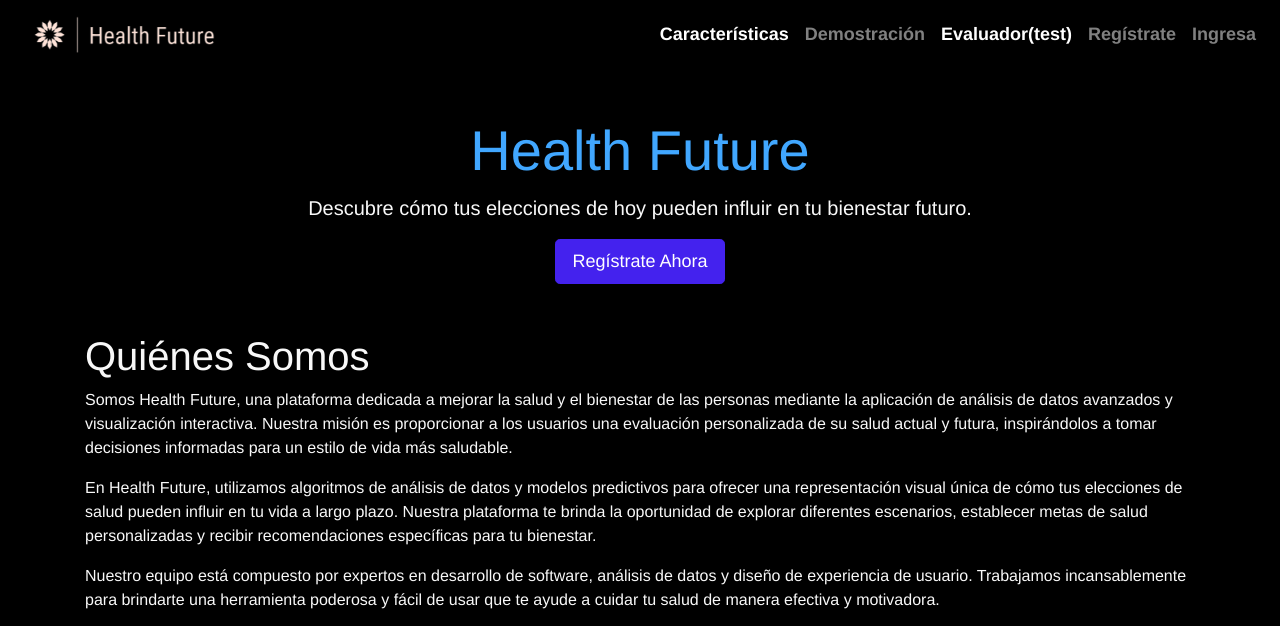
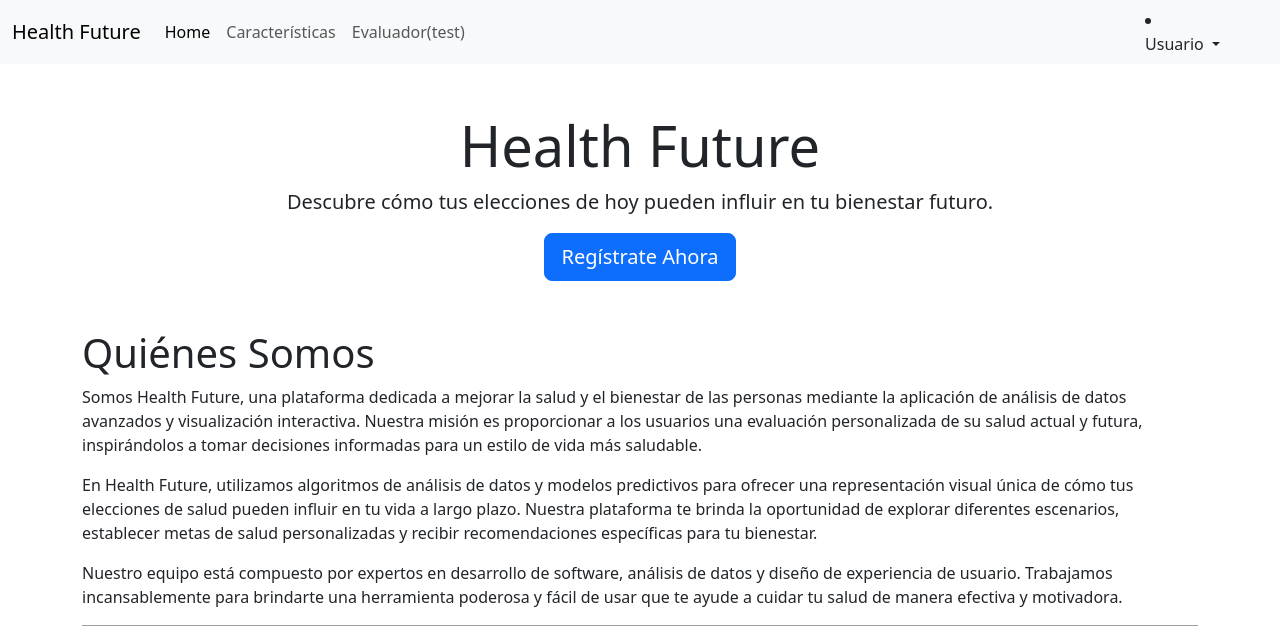
Before and after one commit to luziiro/capston, a PHP site: page /plantillas/inicio/index.php in a window 1280 px wide. Shown: the top 626 px of the page. Run offline with PHP 8.4, Linux system fonts and the light colour scheme; grey boxes are pictures that could not be loaded.

Commit message:
cambio de colores y header

```diff
--- a/assets/estilo.css
+++ b/assets/estilo.css
@@ -4,56 +4,14 @@ body {
     font-size: 16px;
     margin: 0;
     padding: 0;
-    background-color: #000000;
     color: #333;
-}
-
-.card-body{
-    background-color: #000000;
-}
-
-/* Letras */
-h1 {
-    color: #f8f8f8;
-}
-h3 {
-    color: #f8f8f8;
-}
-p {
-    color: #f8f8f8;
-}
-h2 {
-    color: #f8f8f8;
-}
-label {
-    color: #f8f8f8;
 }
 
 
 /* Encabezado */
 header {
-    background-color: #000000;
-    color: #f8f8f8;
     text-align: center;
     padding: 50px 0;
-}
-
-/* Barra de navegación */
-.navbar {
-    background-color: #000000;
-    border-bottom: 1px solid #000000;
-}
-
-.navbar-brand {
-    color: #000080;
-    font-weight: bold;
-    font-size: 24px;
-}
-
-.navbar-nav .nav-link {
-    color: #000080;
-    font-weight: bold;
-    font-size: 18px;
 }
 
 /* Secciones */
@@ -88,11 +46,6 @@ footer {
     font-size: 14px;
 }
 
-/* Estilo de fondo difuminado */
-.background-difuminado {
-    background: #000000;
-}
-
 /* Definición de la animación con @keyframes */
 @keyframes cambioColor {
     0% {
--- a/plantillas/inicio/evaluador.php
+++ b/plantillas/evaluador_de_salud/evaluador.php
@@ -1,4 +1,4 @@
-<?php include 'header.php'; ?>
+<?php include '../inicio/header.php'; ?>
 
 <h1>Evaluador de Salud Personalizado</h1>
 <p>Por favor, responde las siguientes preguntas para recibir una evaluación de tu salud:</p>
@@ -37,4 +37,4 @@
 <div id="resultado"></div>
 <div id="grafico"></div>
 
-<?php include 'footer.php'; ?>
+<?php include '../inicio/footer.php'; ?>
--- a/plantillas/inicio/footer.php
+++ b/plantillas/inicio/footer.php
@@ -5,8 +5,7 @@
 
     <script src="https://code.jquery.com/jquery-3.5.1.slim.min.js"></script>
     <script src="https://cdn.jsdelivr.net/npm/@popperjs/core@2.9.1/dist/umd/popper.min.js"></script>
-    <script src="https://maxcdn.bootstrapcdn.com/bootstrap/4.5.2/js/bootstrap.min.js"></script>
-
+    <script src="https://cdn.jsdelivr.net/npm/bootstrap@5.3.2/dist/js/bootstrap.bundle.min.js" integrity="sha384-C6RzsynM9kWDrMNeT87bh95OGNyZPhcTNXj1NW7RuBCsyN/o0jlpcV8Qyq46cDfL" crossorigin="anonymous"></script>
 
 </body>
 </html>
--- a/plantillas/inicio/header.php
+++ b/plantillas/inicio/header.php
@@ -4,35 +4,39 @@
     <meta charset="UTF-8">
     <meta name="viewport" content="width=device-width, initial-scale=1.0">
     <title>Evaluador de Salud Personalizado</title>
-    <link rel="stylesheet" href="https://maxcdn.bootstrapcdn.com/bootstrap/4.5.2/css/bootstrap.min.css">
-    <link rel="stylesheet" href="/capston/assets/estilo.css">
+    <link href="https://cdn.jsdelivr.net/npm/bootstrap@5.3.2/dist/css/bootstrap.min.css" rel="stylesheet" integrity="sha384-T3c6CoIi6uLrA9TneNEoa7RxnatzjcDSCmG1MXxSR1GAsXEV/Dwwykc2MPK8M2HN" crossorigin="anonymous">
   </head>
   <body>
 
-  <nav class="navbar navbar-expand-lg navbar-dark">
-        <a class="a-logo" href="/capston/plantillas/inicio/index.php">
-        <img class="logo" src="/capston/img/logo.png" alt="Logo de Health Future">
-        </a>
-        <button class="navbar-toggler" type="button" data-toggle="collapse" data-target="#navbarNav" aria-controls="navbarNav" aria-expanded="false" aria-label="Toggle navigation">
+<nav class="navbar navbar-expand-lg bg-body-tertiary">
+  <div class="container-fluid">
+    <a class="navbar-brand" href="#">Health Future</a>
+    <button class="navbar-toggler" type="button" data-bs-toggle="collapse" data-bs-target="#navbarSupportedContent" aria-controls="navbarSupportedContent" aria-expanded="false" aria-label="Toggle navigation">
       <span class="navbar-toggler-icon"></span>
     </button>
-        <div class="collapse navbar-collapse" id="navbarNav">
-            <ul class="navbar-nav ml-auto">
-                <li class="nav-item active">
-                    <a class="nav-link" href="caracteristicas.php">Características</a>
+    <div class="collapse navbar-collapse" id="navbarSupportedContent">
+      <ul class="navbar-nav me-auto mb-2 mb-lg-0">
+        <li class="nav-item">
+          <a class="nav-link active" aria-current="page" href="/capston/plantillas/inicio/index.php">Home</a>
         </li>
         <li class="nav-item">
-                    <a class="nav-link" href="#demo">Demostración</a>
-                </li>
-                <li class="nav-item active">
-                    <a class="nav-link" href="evaluador.php">Evaluador(test)</a>
+          <a class="nav-link" href="/capston/plantillas/inicio/caracteristicas.php">Características</a>
         </li>
         <li class="nav-item">
-                    <a class="nav-link" href="/capston/plantillas/registro/registro.php">Regístrate</a>
-                </li>
-                <li class="nav-item">
-                    <a class="nav-link" href="/capston/plantillas/login/login.php">Ingresa</a>
+          <a class="nav-link" href="/capston/plantillas/evaluador_de_salud/evaluador.php">Evaluador(test)</a>
         </li>
       </ul>
+        <li class="nav-item dropdown">
+            <a class="nav-link dropdown-toggle me-5" href="#" role="button" data-bs-toggle="dropdown" aria-expanded="false">
+                Usuario
+            </a>
+          <ul class="dropdown-menu">
+            <li><a class="dropdown-item" href="/capston/plantillas/login/login.php">Ingresa</a></li>
+            <li><a class="dropdown-item" href="/capston/plantillas/registro/registro.php">Registro</a></li>
+            <li><hr class="dropdown-divider"></li>
+            <li><a class="dropdown-item" href="#">Cerrar sesion</a></li>
+          </ul>
+        </li>
+    </div>
   </div>
 </nav>
--- a/plantillas/login/login.php
+++ b/plantillas/login/login.php
@@ -5,9 +5,8 @@
     <meta name="viewport" content="width=device-width, initial-scale=1.0">
     <title>Iniciar Sesión</title>
     <link rel="stylesheet" href="https://maxcdn.bootstrapcdn.com/bootstrap/4.5.2/css/bootstrap.min.css">
-    <link rel="stylesheet" href="/capston/assets/estilo.css">
 </head>
-<body class="background-difuminado">
+<body class="background">
     <div class="container mt-5">
         <div class="row justify-content-center">
             <div class="col-md-6">
--- a/plantillas/registro/registro.php
+++ b/plantillas/registro/registro.php
@@ -5,7 +5,6 @@
     <meta name="viewport" content="width=device-width, initial-scale=1.0">
     <title>Registro de Usuario</title>
     <link rel="stylesheet" href="https://maxcdn.bootstrapcdn.com/bootstrap/4.5.2/css/bootstrap.min.css">
-    <link rel="stylesheet" href="/capston/assets/estilo.css">
 </head>
 <body class="background-difuminado">
     <div class="container">
```
Also changed, not shown: plantillas/evaluador_de_salud/procesar.php (renamed from plantillas/inicio/procesar.php), 2 other files. Lines whose indentation alone changed are shown as unchanged.
